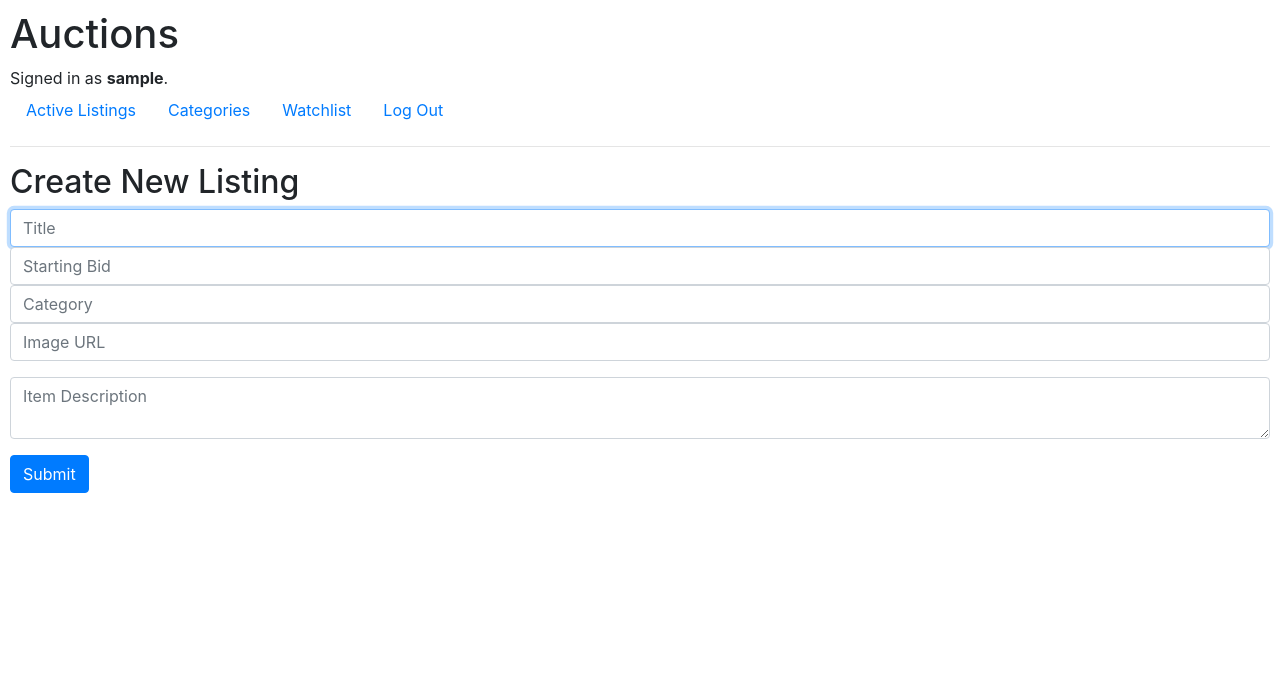
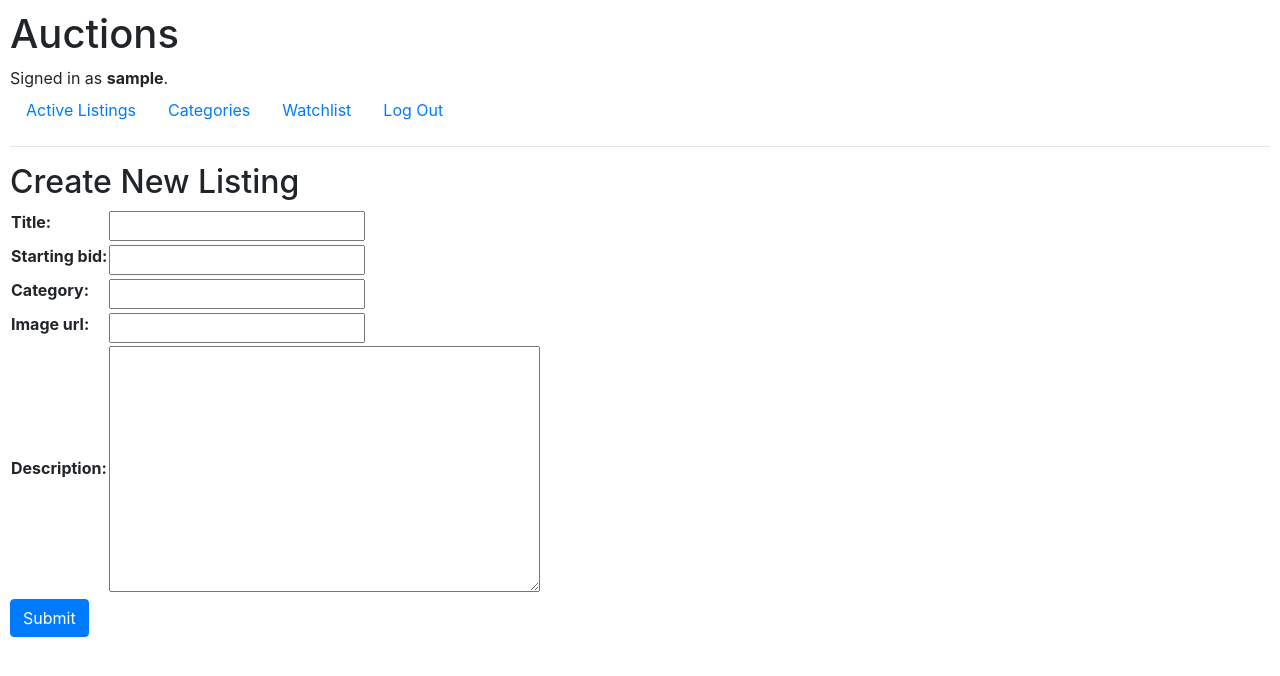
Before and after one commit to Fabrizio-Andrew/CSCI-E33a-project2, a Django app: page /new in a window 1280 px wide. Shown: the top 676 px of the page. Run offline with Django 3.2, Linux system fonts and the light colour scheme; the visitor is signed in with stand-in values (Sample User, id 1); some libraries are stand-ins or nearby versions.

Commit message:
integrated forms.py

```diff
--- /dev/null
+++ b/auctions/forms.py
@@ -0,0 +1,11 @@
+from django import forms
+
+class NewListingForm(forms.Form):
+    title = forms.CharField(max_length=64)
+    starting_bid = forms.DecimalField(max_digits=8, decimal_places=2)
+    Category = forms.CharField(max_length=64)
+    image_url = forms.URLField()
+    description = forms.CharField(widget=forms.Textarea, max_length=500)
+
+class BidForm(forms.Form):
+    bid_amount = forms.DecimalField(max_digits=8, decimal_places=2)
--- a/auctions/templates/auctions/create_listing.html
+++ b/auctions/templates/auctions/create_listing.html
@@ -12,15 +12,9 @@
       <form action="{% url 'new_listing' %}" method="POST">
           {% csrf_token %}
           <div class="form-group">
-              <input autofocus class="form-control" type="text" name="title" placeholder="Title">
-              <input autofocus class="form-control" type="number" name="starting_bid" placeholder="Starting Bid">
-              <input autofocus class="form-control" type="text" name="category" placeholder="Category">
-              <input autofocus class="form-control" type="text" name="image_url" placeholder="Image URL">
-              <input type="hidden" name="user_id" value="{{ user.id }}">
-          </div>
-          <div class="form-group">
-              <textarea class="form-control" name="description" placeholder="Item Description"></textarea>
-          </div>
+            <table>
+                {{ form.as_table }}
+            </table>
           <input class="btn btn-primary" type="submit">
       </form>
     {% else %}
--- a/auctions/templates/auctions/listing_page.html
+++ b/auctions/templates/auctions/listing_page.html
@@ -24,7 +24,7 @@
      {% csrf_token %}
       <input type="hidden" value="{{ listing.id }}" name="listing_id">
       <input type="hidden" value="{{ user.id }}" name="user_id">
-      <input type="number" required="True" name="bid_amount" placeholder="Enter Bid">
+      {{ form }}
       <input class="btn btn-primary" type="Submit" Name="Submit" value="Submit">
     </form>
     {% if user == listing.owner %}
--- a/auctions/views.py
+++ b/auctions/views.py
@@ -12,6 +12,7 @@ from django.http import HttpResponseRedirect
 from django.shortcuts import render
 from django.urls import reverse
 from .models import User, Listing, Comments, Bids
+from .forms import NewListingForm, BidForm
 
 
 def login_view(request):
@@ -114,7 +115,9 @@ def new_listing(request):
                              )
         newlisting.save()
         return HttpResponseRedirect(reverse("index"))
-    return render(request, "auctions/create_listing.html")
+    return render(request, "auctions/create_listing.html", {
+        "form": NewListingForm()
+    })
 
 
 def listing_page(request, listing_id, user_id):
@@ -130,6 +133,7 @@ def listing_page(request, listing_id, user_id):
     context = {
         "listing": listing,
         "comments": Comments.objects.filter(listing=listing),
+        "form": BidForm()
     }
     if request.user.is_authenticated:
         user = User.objects.get(pk=user_id)
```
